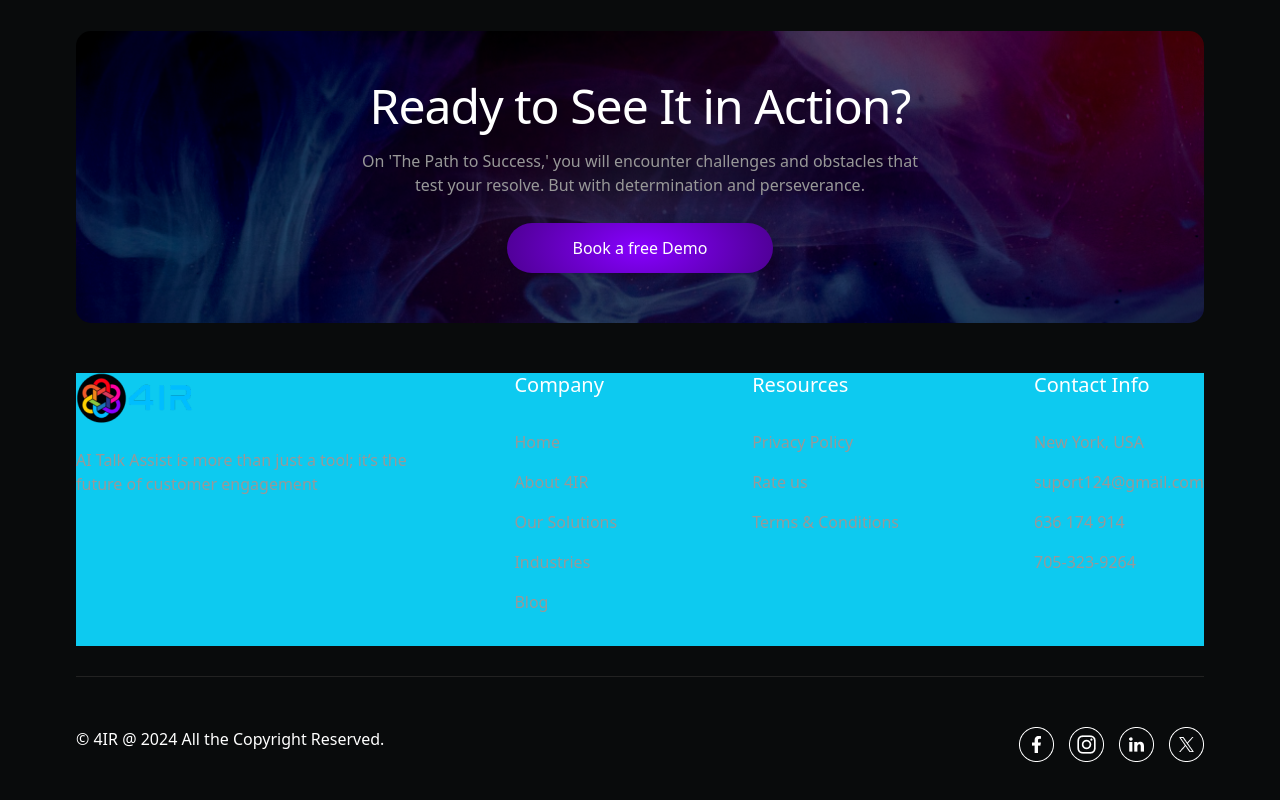
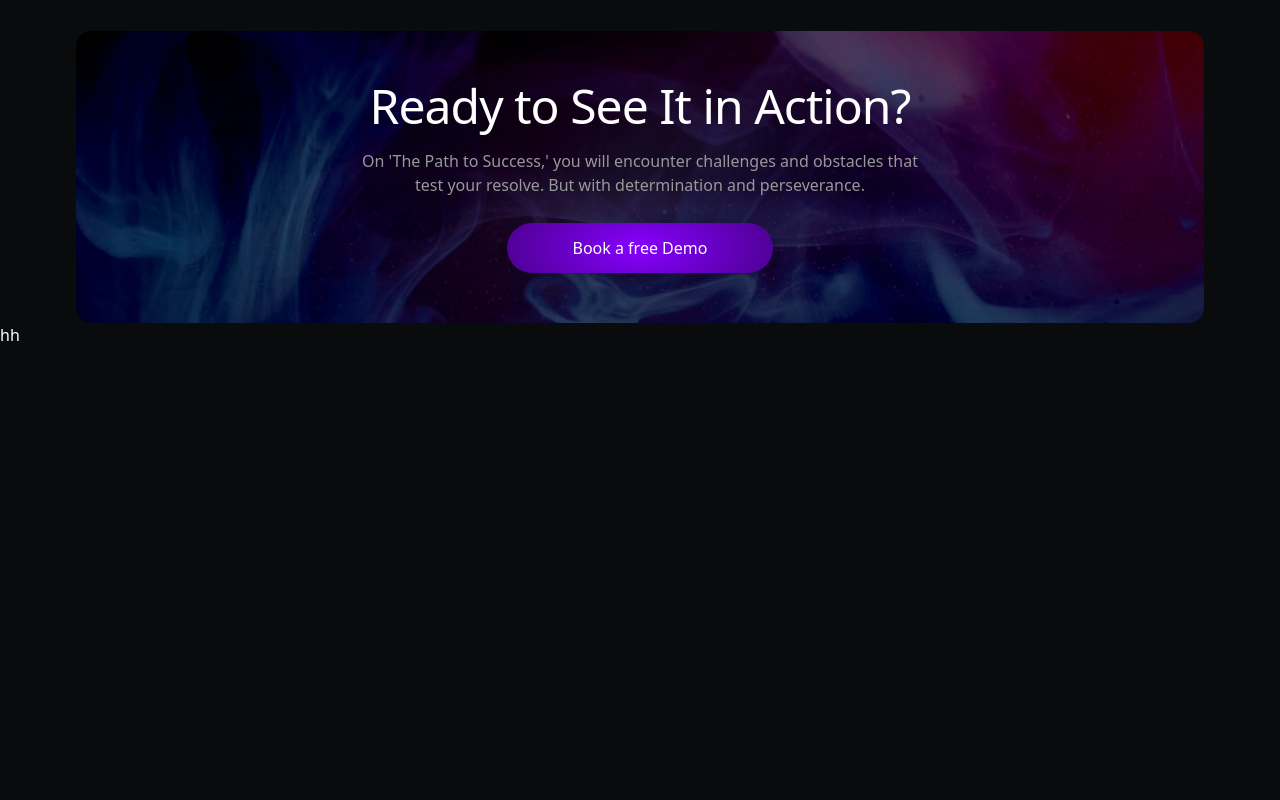
Before and after one commit to ShahbazNadeem/4ir-main, a Next.js app: page /blog in a window 1280 px wide. Shown: the part 2322-3122 px from the top of the page. After the commit the page ends 2669 px from the top, so only its background shows below. Built offline with nearby package versions, Linux system fonts and the light colour scheme.

Commit message:
footer testing

```diff
--- a/src/components/layout/Footer.jsx
+++ b/src/components/layout/Footer.jsx
@@ -14,7 +14,8 @@ const Footer = () => {
     <div>
       <footer>
         <section>
-          <div className="wrapper-footer">
+          hh
+          {/* <div className="wrapper-footer">
             <div className="container">
               <div className="footer-main bg-info">
 
@@ -81,7 +82,7 @@ const Footer = () => {
                 </div>
               </div>
             </div>
-          </div>
+          </div> */}
         </section>
       </footer>
     </div>
```
